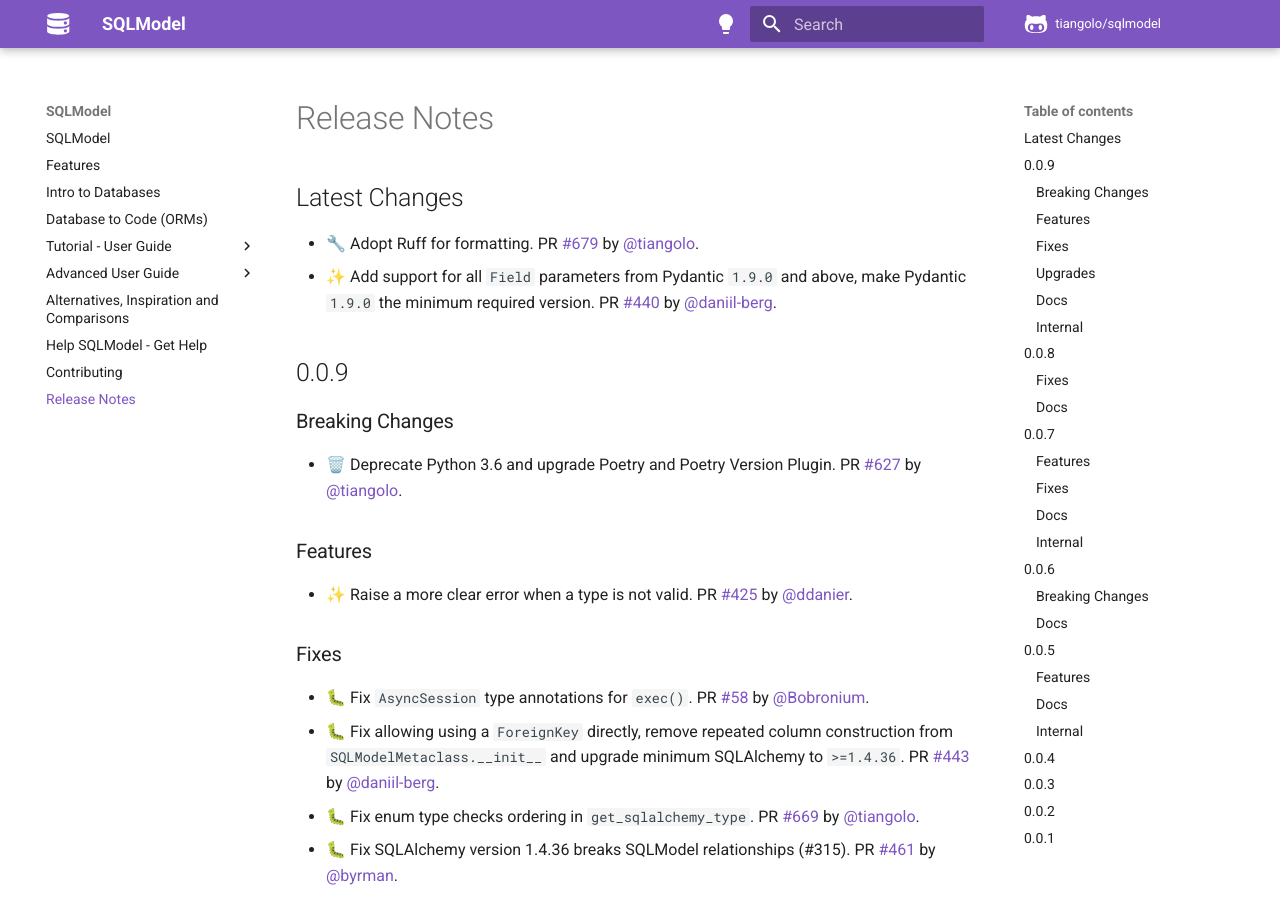
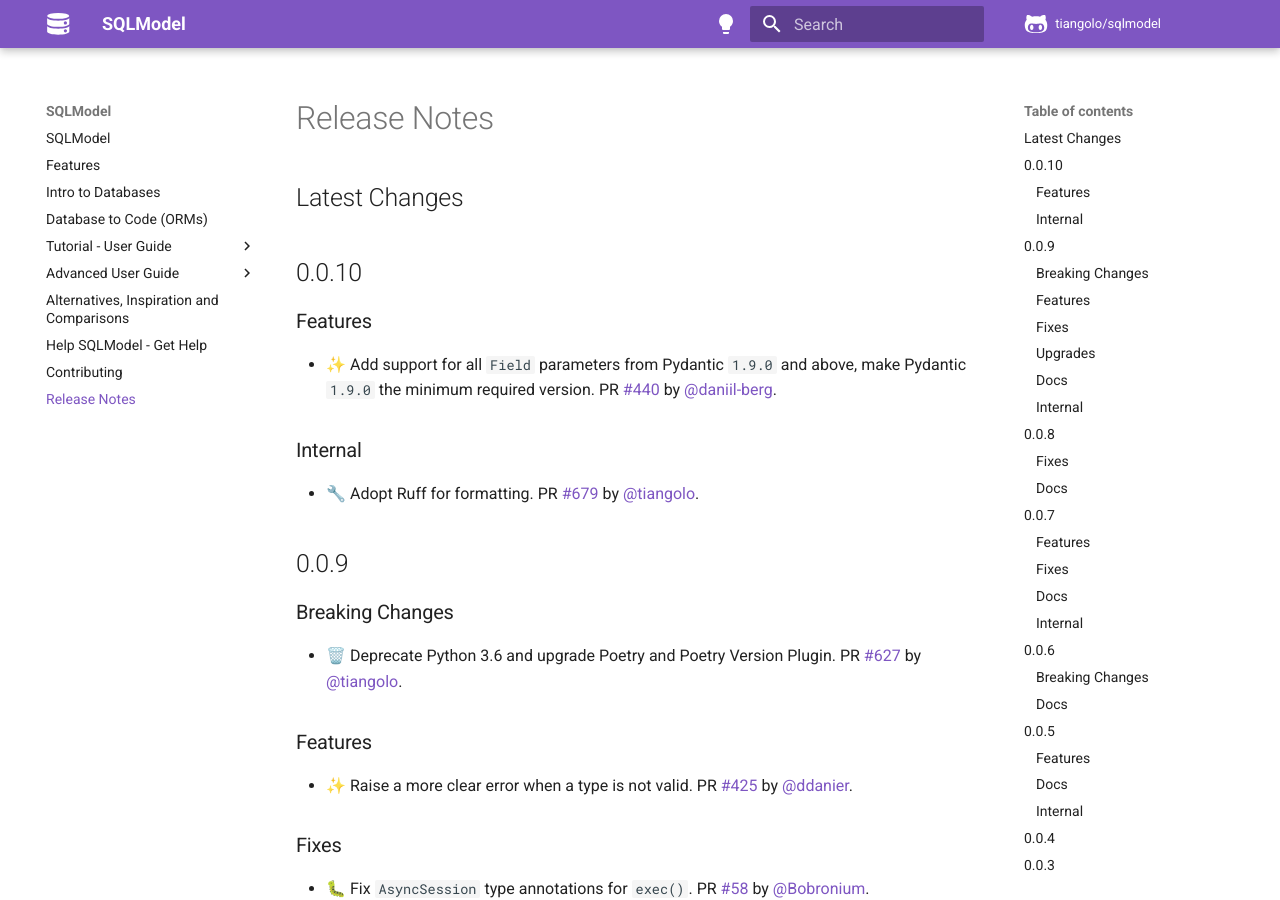
Before and after one commit to sztrakabalint/fastapi-sqlmodel, an MkDocs documentation site: the page built from docs/release-notes.md, in a window 1280 px wide and 900 px high. Built offline with MkDocs 1.6.1 and Material for MkDocs 9.7.7, drawn with Linux system fonts in a browser that asks for light colours; comment, search, counter and statistics services are not loaded.

Commit message:
🔖 Release version 0.0.10

```diff
--- a/docs/release-notes.md
+++ b/docs/release-notes.md
@@ -2,8 +2,16 @@
 
 ## Latest Changes
 
+## 0.0.10
+
+### Features
+
+* ✨ Add support for all `Field` parameters from Pydantic `1.9.0` and above, make Pydantic `1.9.0` the minimum required version. PR [#440](https://github.com/tiangolo/sqlmodel/pull/440) by [@daniil-berg](https://github.com/daniil-berg).
+
+### Internal
+
 * 🔧 Adopt Ruff for formatting. PR [#679](https://github.com/tiangolo/sqlmodel/pull/679) by [@tiangolo](https://github.com/tiangolo).
-* ✨ Add support for all `Field` parameters from Pydantic `1.9.0` and above, make Pydantic `1.9.0` the minimum required version. PR [#440](https://github.com/tiangolo/sqlmodel/pull/440) by [@daniil-berg](https://github.com/daniil-berg).
+
 ## 0.0.9
 
 ### Breaking Changes
--- a/sqlmodel/__init__.py
+++ b/sqlmodel/__init__.py
@@ -1,4 +1,4 @@
-__version__ = "0.0.9"
+__version__ = "0.0.10"
 
 # Re-export from SQLAlchemy
 from sqlalchemy.engine import create_mock_engine as create_mock_engine
```
